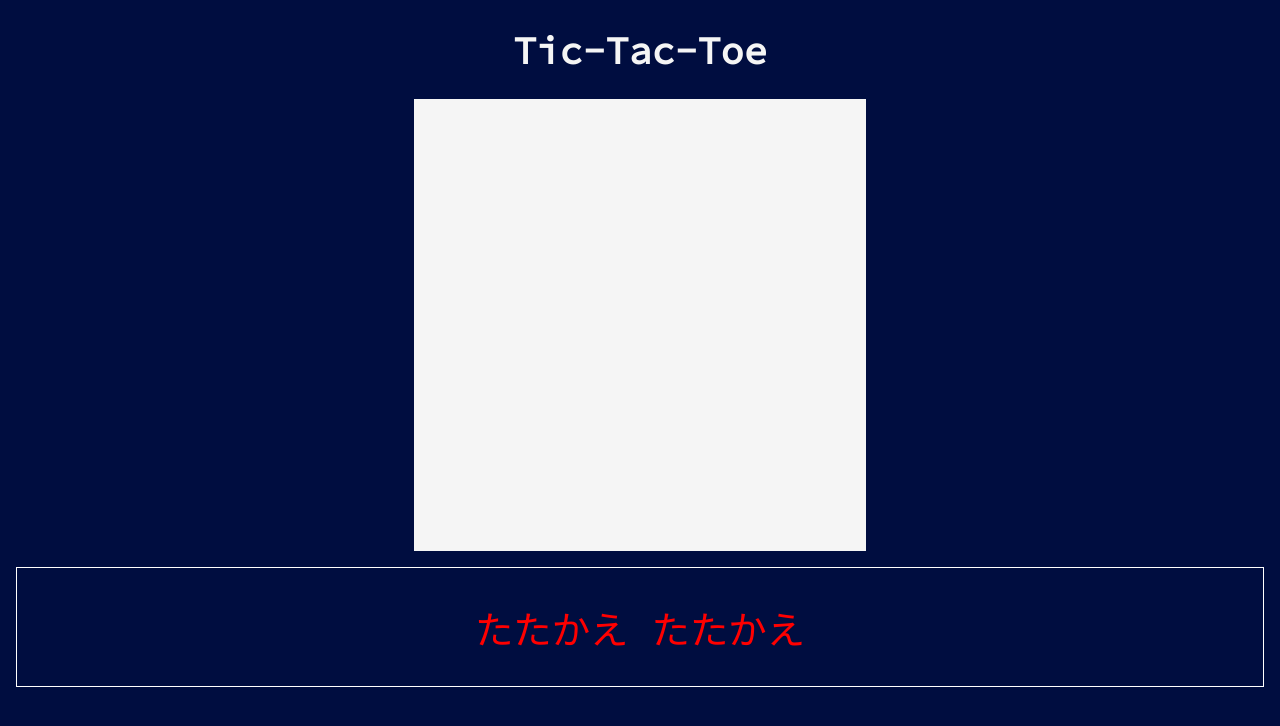
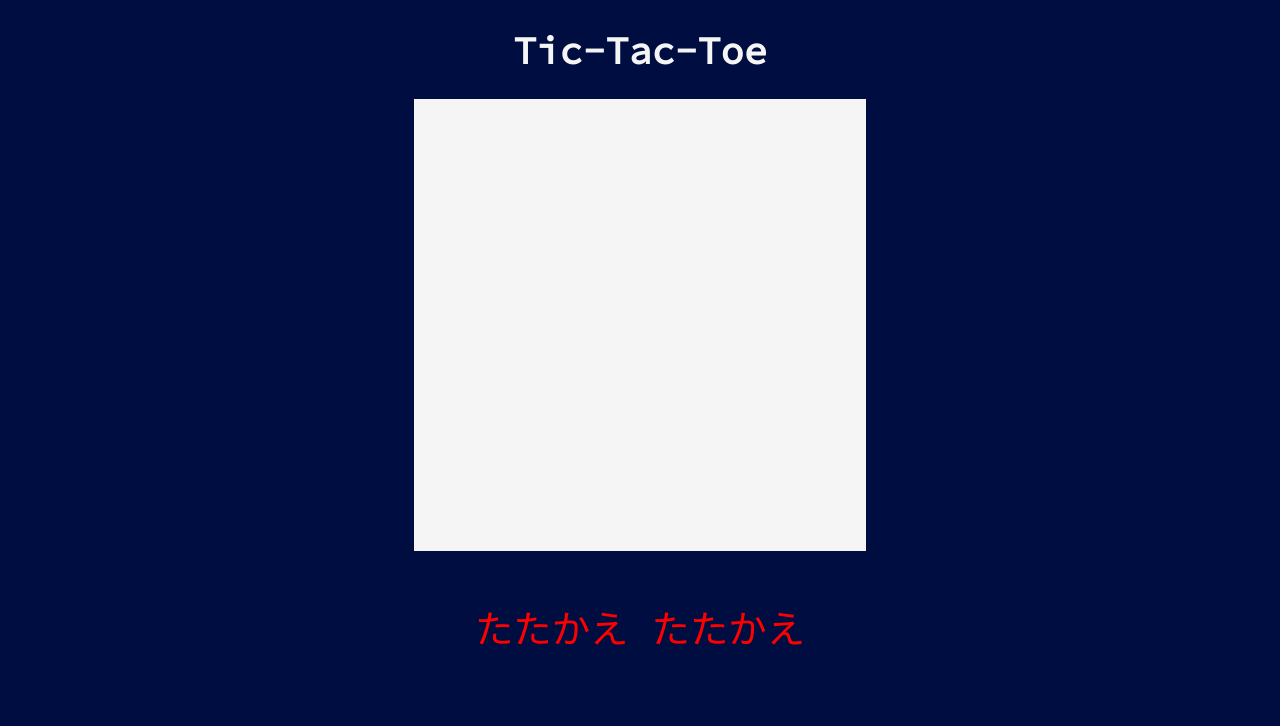
Before and after one commit to jerikko/tic-tac-toe, a plain HTML site: page index.html in a window 1280 px wide. Drawn offline with Linux system fonts and the light colour scheme.

Commit message:
Fix styling

```diff
--- a/styles.css
+++ b/styles.css
@@ -56,7 +56,7 @@ h1 {
     color: red;
     font-size: 2.4rem;
     padding: 0.8em;
-    border: white solid 1px;
+    /* border: white solid 1px; */
 }
 
 .reset {
```
